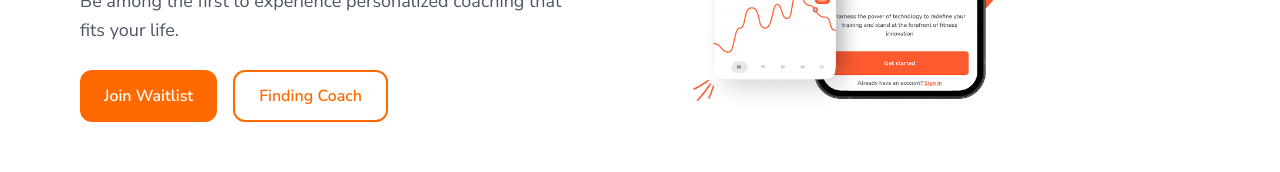
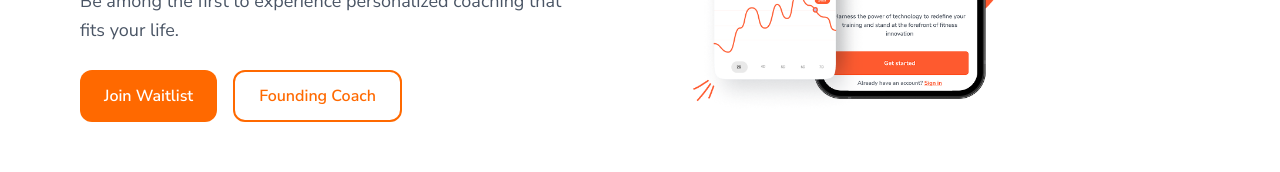
Before and after one commit to WRalak/weekone, a Next.js app: page / in a window 1280 px wide. Shown: the part 520-692 px from the top of the page. Built offline with nearby package versions, Linux system fonts and the light colour scheme.

Commit message:
founding fixed

```diff
--- a/app/components/Hero.tsx
+++ b/app/components/Hero.tsx
@@ -43,7 +43,7 @@ export default function Hero() {
       Join Waitlist
     </button>
     <button className="border-2 border-orange-500 text-orange-500 px-6 py-3 rounded-xl font-semibold hover:bg-orange-50 transition hidden cursor-pointer  sm:block">
-      Finding Coach
+      Founding Coach
     </button>
   </div>
 </div>
```
